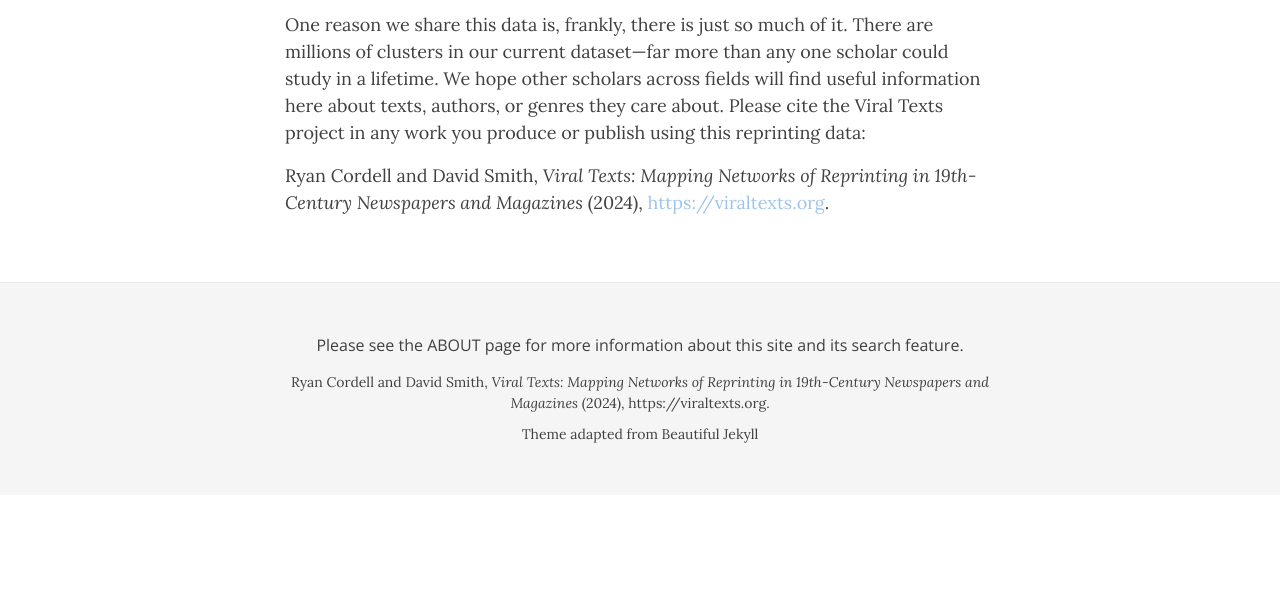
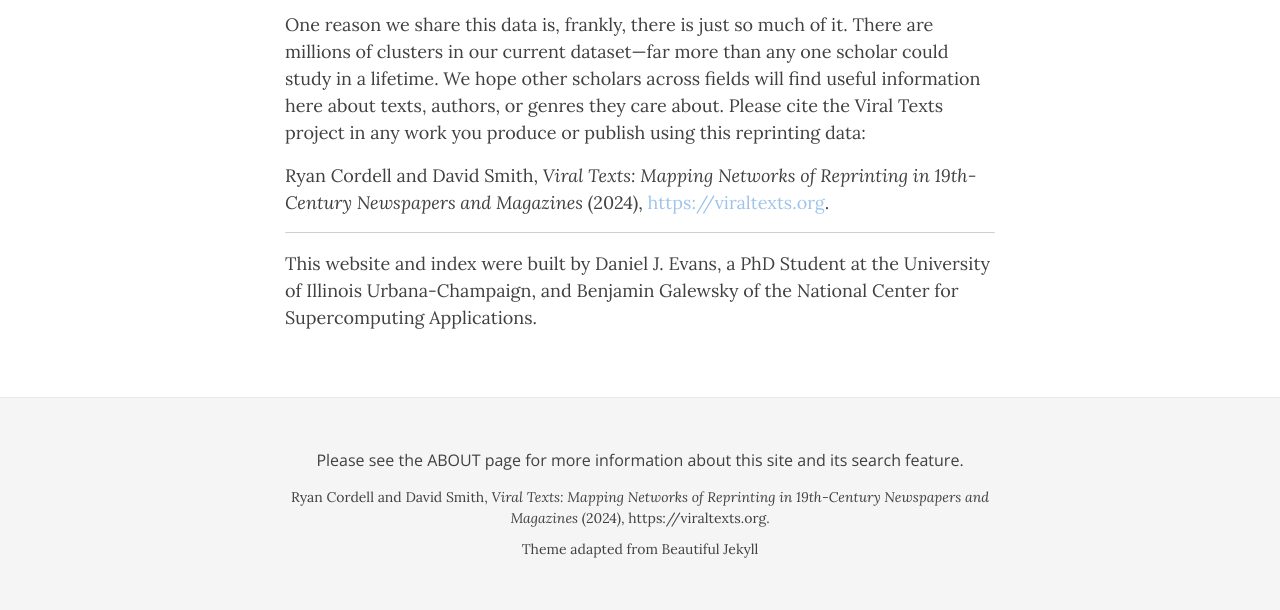
Before and after one commit to danieljohnevans/vt-elastic, a Flask app: page /about in a window 1280 px wide. Shown: the part 2086-2696 px from the top of the page. Before the commit the page ends 2529 px from the top, so only its background shows below. Run offline with Flask 3, Linux system fonts and the light colour scheme; some libraries are stand-ins or nearby versions.

Commit message:
updating about

```diff
--- a/templates/about.html
+++ b/templates/about.html
@@ -33,7 +33,15 @@
 <p>One reason we share this data is, frankly, there is just so much of it. There are millions of clusters in our current dataset—far more than any one scholar could study in a lifetime. We hope other scholars across fields will find useful information here about texts, authors, or genres they care about. Please cite the Viral Texts project in any work you produce or publish using this reprinting 	data:</p>
 
 <p>Ryan Cordell and David Smith, <i>Viral Texts: Mapping Networks of Reprinting in 19th-Century Newspapers and Magazines</i> (2024), <a href="https://viraltexts.org">https://viraltexts.org</a>. </p>
+
+<hr>
+<p>
+This website and index were built by Daniel J. Evans, a PhD Student at the University of Illinois Urbana-Champaign, and Benjamin Galewsky of the National Center for Supercomputing Applications.
+
+</p>
 </div>
+
+
 </div>
 </div>
 
```
